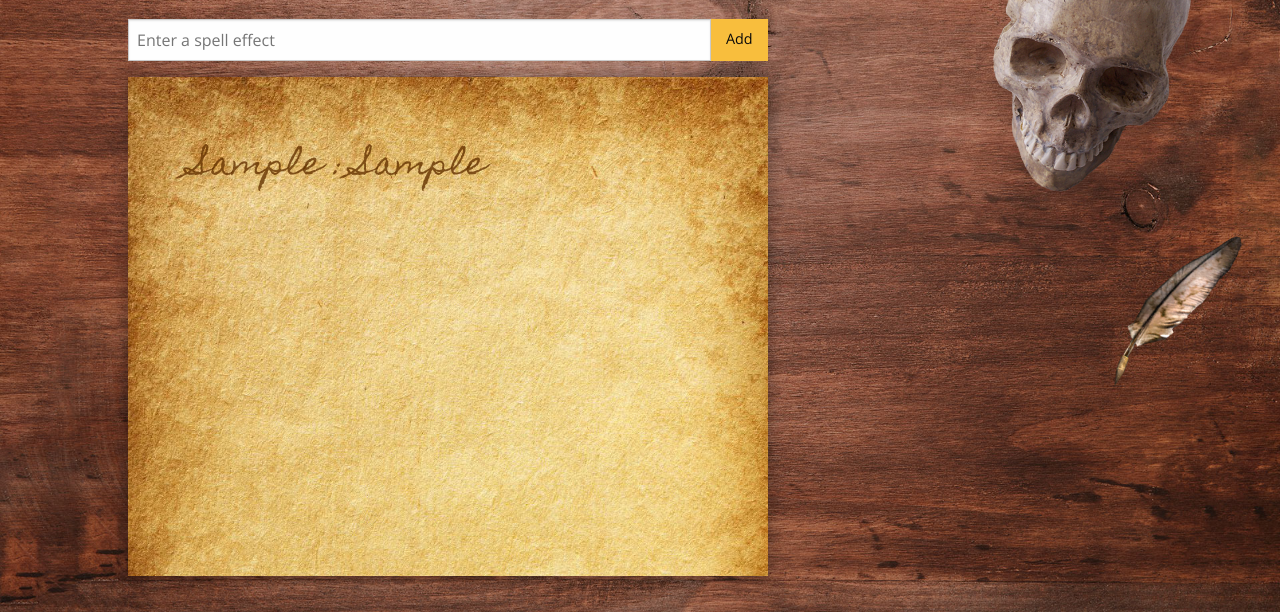
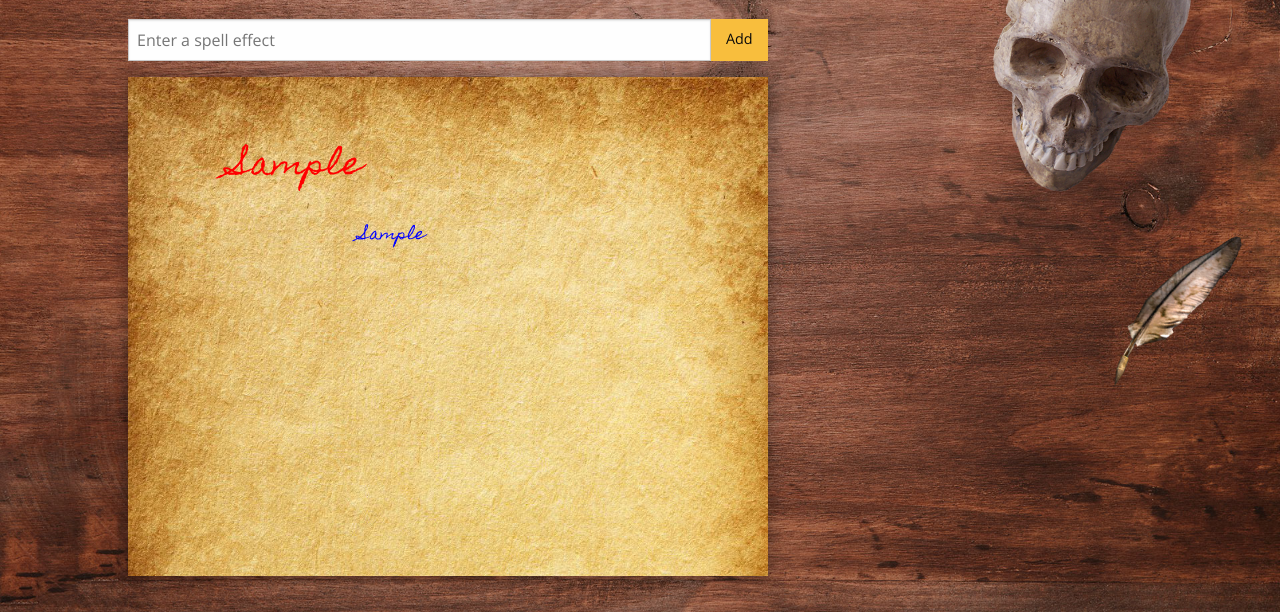
Before and after one commit to keysun11952/spellbook, a plain HTML site: page index.html in a window 1280 px wide. Both pictures are taken after typing "Sample", "Sample" into the empty fields and a click on the button "Add". Shown: the part 188-800 px from the top of the page. Drawn offline with nearby package versions, Linux system fonts and the light colour scheme; a web font is replaced by a local one.

Commit message:
display name and effect in separate elements and style them

```diff
--- a/index.css
+++ b/index.css
@@ -125,8 +125,18 @@ main {
 
 ul#spells {
  list-style: none;
- padding: 0;
+ margin-bottom: 0vw;
+ font-size: 2rem;
+ color: red;
 }
+
+ul#effect {
+  list-style: none;
+  margin-bottom: 0vw;
+  margin-left: 10vw;
+  font-size: 1rem;
+  color: blue;
+ }
 
 .details {
   font-size: 0.7em;
--- a/index.html
+++ b/index.html
@@ -35,6 +35,7 @@
 
   <main>
     <ul id="spells"></ul>
+    <ul id="effect"></ul>
   </main>
 
   <script src="index.js"></script>
--- a/index.js
+++ b/index.js
@@ -1,17 +1,35 @@
 const form = document.querySelector('form')
+
+const buildli = function() {
+  return document.createElement("LI")
+}
+
+const buildspells = function(f) {
+  const spellName = f.spellName.value
+  const spells = document.querySelector('#spells')
+  return document.createTextNode(spellName)
+}
+
+const buildeffect = function(f) {
+  const spellEffect = f.spellEffect.value
+  const effect = document.querySelector('#effect')
+  return document.createTextNode(spellEffect)
+}
+
 
 const addElements = function(ev) {
   ev.preventDefault()
+  const f = ev.target
 
-  const f = ev.target
-  const spellName = f.spellName.value
-  const spellEffect = f.spellEffect.value
-  const spellsDiv = document.querySelector('#spells')
+  var linode1 = buildli()
+  var textnode1 = buildspells(f)
+  linode1.appendChild(textnode1)
+  spells.appendChild(linode1)
 
-  var linode = document.createElement("LI");
-  var textnode = document.createTextNode(spellName + " :  " + spellEffect);
-  linode.appendChild(textnode);
-  spellsDiv.appendChild(linode);
+  var linode2 = buildli()
+  var textnode2 = buildeffect(f)
+  linode2.appendChild(textnode2)
+  effect.appendChild(textnode2)
 
   f.reset()
 }
```
